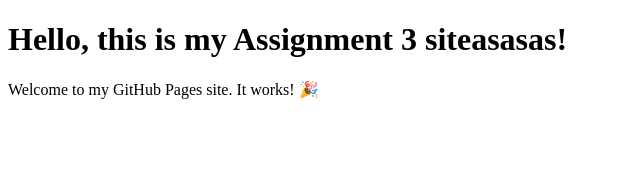
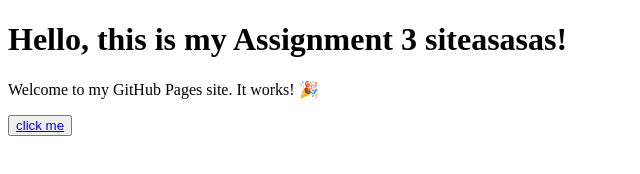
Before and after one commit to sargam76/assignment-3, a plain HTML site: page index.html in a window 1280 px wide. Shown: the whole page, without its empty margins (0-640 px from the left). Drawn offline with Linux system fonts and the light colour scheme.

Commit message:
Update index.html

```diff
--- a/index.html
+++ b/index.html
@@ -8,5 +8,6 @@
 <body>
   <h1>Hello, this is my Assignment 3 siteasasas!</h1>
   <p>Welcome to my GitHub Pages site. It works! 🎉</p>
+  <button> <a href = "welcome.html"> click me</a></button>
 </body>
 </html>
```
